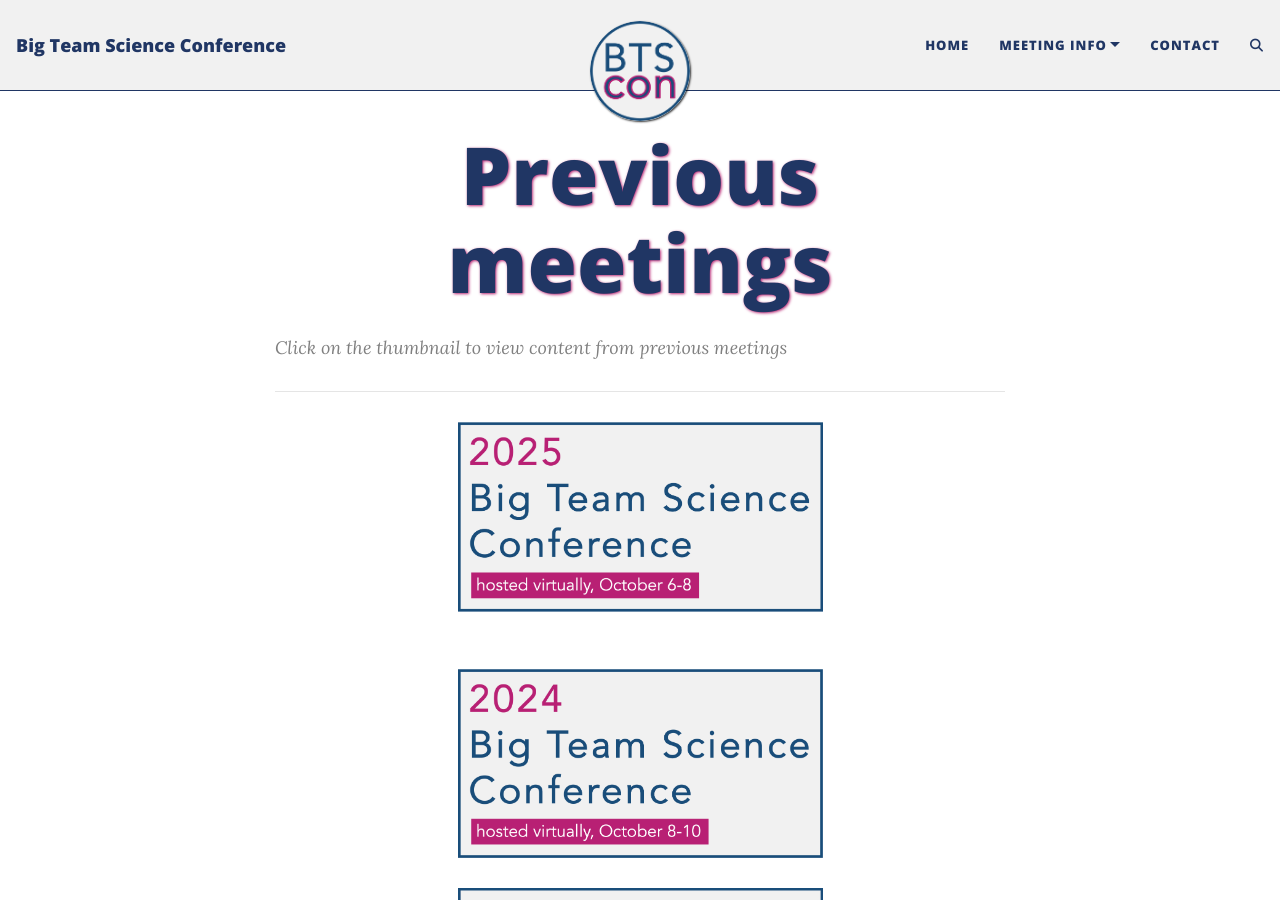
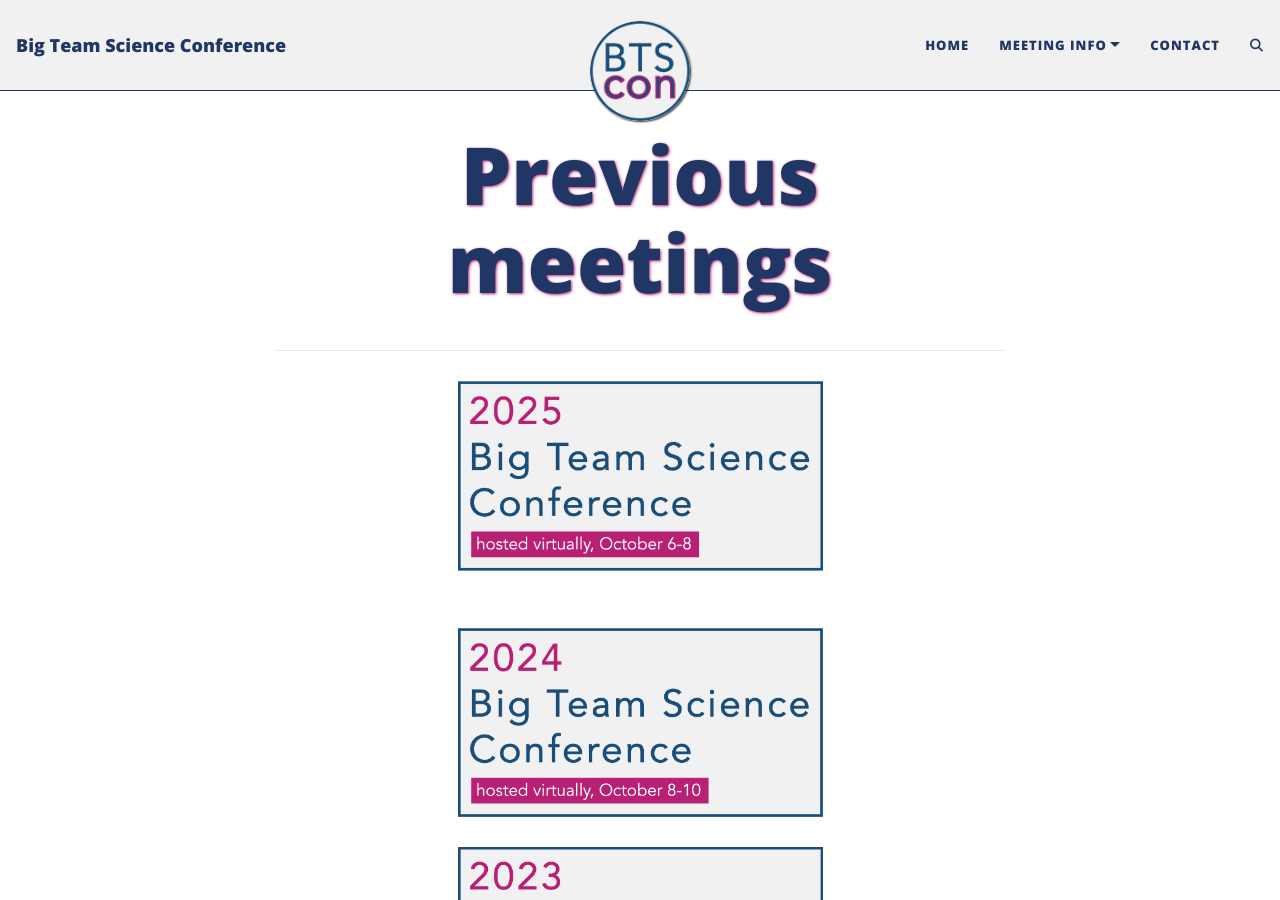
Before and after one commit to bigteamscienceconference/bigteamscienceconference.github.io, a Jekyll site: the page built from previous-meetings.md, in a window 1280 px wide and 900 px high. Built offline with Jekyll 4.4.1, drawn with Linux system fonts in a browser that asks for light colours; comment, search, counter and statistics services are not loaded.

Commit message:
Update previous-meetings.md

```diff
--- a/previous-meetings.md
+++ b/previous-meetings.md
@@ -4,7 +4,6 @@ title: Previous meetings
 <!--cover-img: /assets/img/events_blank.png-->
 ---
 
-> Click on the thumbnail to view content from previous meetings
 
 ***
 
```
